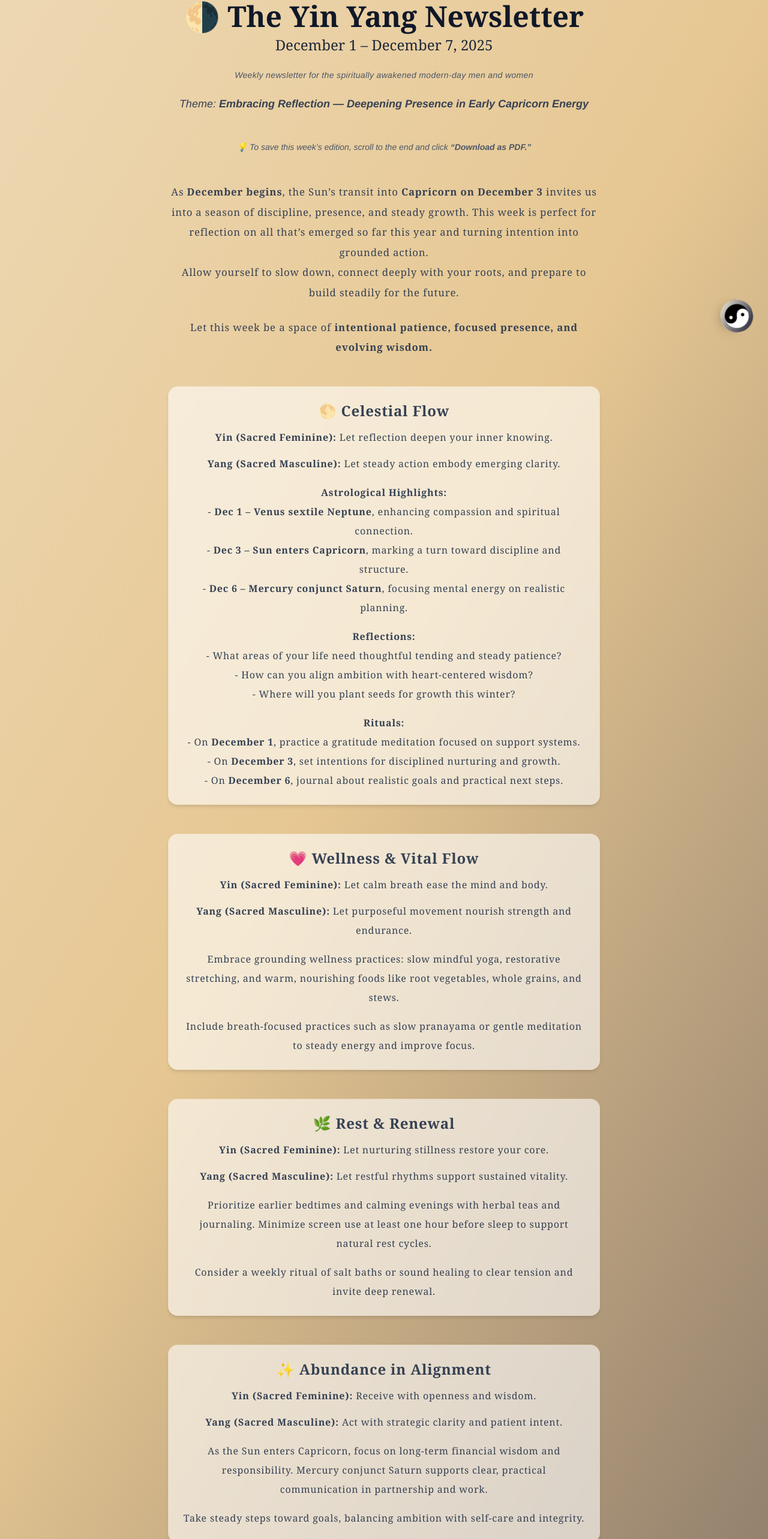
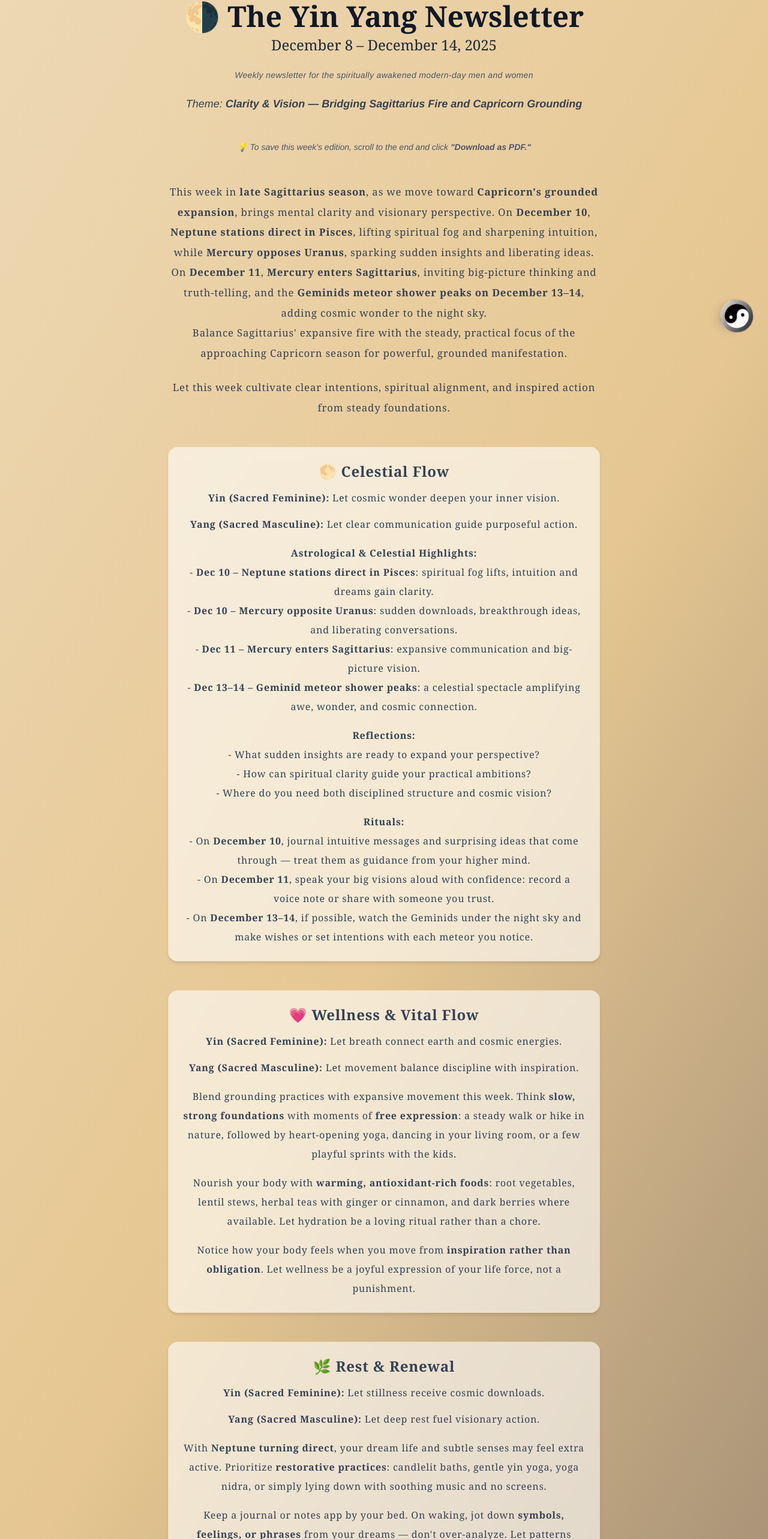
Before and after one commit to rajinipreethajohn/360-harmony-hub, a Next.js app: page /newsletter in a window 1280 px wide. Shown: the part 173-2739 px from the top of the page at 60% size. Built offline with nearby package versions, Linux system fonts and the light colour scheme.

Commit message:
'Dec 8-14'

```diff
--- a/app/newsletter/page.tsx
+++ b/app/newsletter/page.tsx
@@ -24,7 +24,7 @@ export default function NewsletterPage() {
         </h1>
 
         <h2 className="text-2xl font-serif text-gray-800 mb-1">
-          December 1 – December 7, 2025
+          December 8 – December 14, 2025
         </h2>
 
         <p className="italic text-sm text-gray-600 tracking-wide my-6">
@@ -35,15 +35,15 @@ export default function NewsletterPage() {
         <p className="italic text-lg text-gray-700">
           Theme:{" "}
           <b>
-            Embracing Reflection — Deepening Presence in Early Capricorn Energy
+            Clarity & Vision — Bridging Sagittarius Fire and Capricorn Grounding
           </b>
         </p>
       </motion.div>
 
       {/* 💡 PDF note */}
       <p className="text-center text-sm italic text-gray-600 mt-6 no-print">
-        💡 To save this week’s edition, scroll to the end and click{" "}
-        <b>“Download as PDF.”</b>
+        💡 To save this week's edition, scroll to the end and click{" "}
+        <b>"Download as PDF."</b>
       </p>
 
       {/* Intro */}
@@ -56,18 +56,24 @@ export default function NewsletterPage() {
       >
         <div className="text-center max-w-3xl mx-auto leading-loose text-[1.05rem] font-serif text-gray-700 tracking-wider">
           <p className="mb-6">
-            As <b>December begins</b>, the Sun’s transit into{" "}
-            <b>Capricorn on December 3</b> invites us into a season of
-            discipline, presence, and steady growth. This week is perfect for
-            reflection on all that’s emerged so far this year and turning
-            intention into grounded action.
+            This week in <b>late Sagittarius season</b>, as we move toward{" "}
+            <b>Capricorn&apos;s grounded expansion</b>, brings mental clarity
+            and visionary perspective. On <b>December 10</b>,{" "}
+            <b>Neptune stations direct in Pisces</b>, lifting spiritual fog and
+            sharpening intuition, while <b>Mercury opposes Uranus</b>, sparking
+            sudden insights and liberating ideas. On <b>December 11</b>,{" "}
+            <b>Mercury enters Sagittarius</b>, inviting big-picture thinking and
+            truth-telling, and the{" "}
+            <b>Geminids meteor shower peaks on December 13–14</b>, adding cosmic
+            wonder to the night sky.
             <br />
-            Allow yourself to slow down, connect deeply with your roots, and
-            prepare to build steadily for the future.
+            Balance Sagittarius&apos; expansive fire with the steady, practical
+            focus of the approaching Capricorn season for powerful, grounded
+            manifestation.
           </p>
           <p>
-            Let this week be a space of{" "}
-            <b>intentional patience, focused presence, and evolving wisdom.</b>
+            Let this week cultivate clear intentions, spiritual alignment, and
+            inspired action from steady foundations.
           </p>
         </div>
       </motion.div>
@@ -76,141 +82,190 @@ export default function NewsletterPage() {
       {[
         {
           title: "🌕 Celestial Flow",
-          yin: "Let reflection deepen your inner knowing.",
-          yang: "Let steady action embody emerging clarity.",
+          yin: "Let cosmic wonder deepen your inner vision.",
+          yang: "Let clear communication guide purposeful action.",
           content: (
             <>
               <p className="mt-4">
-                <b>Astrological Highlights:</b>
-                <br />- <b>Dec 1 – Venus sextile Neptune</b>, enhancing
-                compassion and spiritual connection.
-                <br />- <b>Dec 3 – Sun enters Capricorn</b>, marking a turn
-                toward discipline and structure.
-                <br />- <b>Dec 6 – Mercury conjunct Saturn</b>, focusing mental
-                energy on realistic planning.
+                <b>Astrological & Celestial Highlights:</b>
+                <br />- <b>Dec 10 – Neptune stations direct in Pisces</b>:
+                spiritual fog lifts, intuition and dreams gain clarity.
+                <br />- <b>Dec 10 – Mercury opposite Uranus</b>: sudden
+                downloads, breakthrough ideas, and liberating conversations.
+                <br />- <b>Dec 11 – Mercury enters Sagittarius</b>: expansive
+                communication and big-picture vision.
+                <br />- <b>Dec 13–14 – Geminid meteor shower peaks</b>: a
+                celestial spectacle amplifying awe, wonder, and cosmic
+                connection.
               </p>
               <p className="mt-4">
                 <b>Reflections:</b>
                 <br />
-                - What areas of your life need thoughtful tending and steady
-                patience?
+                - What sudden insights are ready to expand your perspective?
                 <br />
-                - How can you align ambition with heart-centered wisdom?
-                <br />- Where will you plant seeds for growth this winter?
+                - How can spiritual clarity guide your practical ambitions?
+                <br />- Where do you need both disciplined structure and cosmic
+                vision?
               </p>
               <p className="mt-4">
                 <b>Rituals:</b>
-                <br />- On <b>December 1</b>, practice a gratitude meditation
-                focused on support systems.
-                <br />- On <b>December 3</b>, set intentions for disciplined
-                nurturing and growth.
-                <br />- On <b>December 6</b>, journal about realistic goals and
-                practical next steps.
+                <br />- On <b>December 10</b>, journal intuitive messages and
+                surprising ideas that come through — treat them as guidance from
+                your higher mind.
+                <br />- On <b>December 11</b>, speak your big visions aloud with
+                confidence: record a voice note or share with someone you trust.
+                <br />- On <b>December 13–14</b>, if possible, watch the
+                Geminids under the night sky and make wishes or set intentions
+                with each meteor you notice.
               </p>
             </>
           ),
         },
         {
           title: "💗 Wellness & Vital Flow",
-          yin: "Let calm breath ease the mind and body.",
-          yang: "Let purposeful movement nourish strength and endurance.",
+          yin: "Let breath connect earth and cosmic energies.",
+          yang: "Let movement balance discipline with inspiration.",
           content: (
             <>
               <p className="mt-4">
-                Embrace grounding wellness practices: slow mindful yoga,
-                restorative stretching, and warm, nourishing foods like root
-                vegetables, whole grains, and stews.
+                Blend grounding practices with expansive movement this week.
+                Think <b>slow, strong foundations</b> with moments of{" "}
+                <b>free expression</b>: a steady walk or hike in nature,
+                followed by heart-opening yoga, dancing in your living room, or
+                a few playful sprints with the kids.
               </p>
               <p className="mt-4">
-                Include breath-focused practices such as slow pranayama or
-                gentle meditation to steady energy and improve focus.
+                Nourish your body with <b>warming, antioxidant-rich foods</b>:
+                root vegetables, lentil stews, herbal teas with ginger or
+                cinnamon, and dark berries where available. Let hydration be a
+                loving ritual rather than a chore.
+              </p>
+              <p className="mt-4">
+                Notice how your body feels when you move from{" "}
+                <b>inspiration rather than obligation</b>. Let wellness be a
+                joyful expression of your life force, not a punishment.
               </p>
             </>
           ),
         },
         {
           title: "🌿 Rest & Renewal",
-          yin: "Let nurturing stillness restore your core.",
-          yang: "Let restful rhythms support sustained vitality.",
+          yin: "Let stillness receive cosmic downloads.",
+          yang: "Let deep rest fuel visionary action.",
           content: (
             <>
               <p className="mt-4">
-                Prioritize earlier bedtimes and calming evenings with herbal
-                teas and journaling. Minimize screen use at least one hour
-                before sleep to support natural rest cycles.
+                With <b>Neptune turning direct</b>, your dream life and subtle
+                senses may feel extra active. Prioritize{" "}
+                <b>restorative practices</b>: candlelit baths, gentle yin yoga,
+                yoga nidra, or simply lying down with soothing music and no
+                screens.
               </p>
               <p className="mt-4">
-                Consider a weekly ritual of salt baths or sound healing to clear
-                tension and invite deep renewal.
+                Keep a journal or notes app by your bed. On waking, jot down{" "}
+                <b>symbols, feelings, or phrases</b> from your dreams —
+                don&apos;t over-analyze. Let patterns reveal themselves over
+                time.
+              </p>
+              <p className="mt-4">
+                Protect your nervous system with <b>soft boundaries</b>: limit
+                doomscrolling, step back from draining conversations, and give
+                yourself permission to say, “I&apos;ll answer this tomorrow.”
               </p>
             </>
           ),
         },
         {
           title: "✨ Abundance in Alignment",
-          yin: "Receive with openness and wisdom.",
-          yang: "Act with strategic clarity and patient intent.",
+          yin: "Receive inspired opportunities with open wisdom.",
+          yang: "Act with clear vision and grounded strategy.",
           content: (
             <>
               <p className="mt-4">
-                As the Sun enters Capricorn, focus on long-term financial wisdom
-                and responsibility. Mercury conjunct Saturn supports clear,
-                practical communication in partnership and work.
+                With <b>Mercury in Sagittarius</b>, your money and work mindset
+                naturally zooms out to the <b>big picture</b>. This is a
+                beautiful time to revisit your long-term financial story: What
+                kind of life are you truly building, and does your current
+                strategy match that vision?
               </p>
               <p className="mt-4">
-                Take steady steps toward goals, balancing ambition with
-                self-care and integrity.
+                Use Sagittarius&apos; optimism to brainstorm possibilities, then
+                invite the approaching <b>Capricorn energy</b> to refine them
+                into realistic steps: budgets, timelines, and small, consistent
+                actions.
+              </p>
+              <p className="mt-4">
+                Ask yourself:{" "}
+                <b>Where can I be more courageous in sharing my gifts?</b> and{" "}
+                <b>Where can I be more disciplined in nurturing them?</b>{" "}
+                Abundance grows where inspiration and responsibility meet.
               </p>
             </>
           ),
         },
         {
           title: "🧘 Stillness & Power",
-          yin: "Sink into the grounding warmth within you.",
-          yang: "Radiate calm, confident strength outward.",
+          yin: "Sink into cosmic wisdom while staying grounded.",
+          yang: "Radiate clarity from your steady center.",
           content: (
             <>
               <p className="mt-4">
-                Visualize roots growing deep beneath you, anchoring your
-                empowered presence. Use meditation and centered breathing to
-                balance focus and relaxation.
+                In meditation, visualize yourself as a{" "}
+                <b>mountain under a star-filled sky</b>: roots deep in the
+                earth, crown illuminated by cosmic light. Each inhale draws in
+                wisdom from above; each exhale anchors it into your body and
+                daily life.
               </p>
               <p className="mt-4">
-                <b>Affirm:</b> “I am grounded, patient, and steadily growing.”
+                Try a simple breath pattern: inhale for 4, hold for 4, exhale
+                for 6–8. Let the longer exhale signal safety to your nervous
+                system and create space for insight.
+              </p>
+              <p className="mt-4">
+                <b>Affirm:</b> &quot;I receive cosmic wisdom and ground it into
+                reality.&quot;
                 <br />
-                <b>Prompt:</b> What steady growth will you nurture this week?
+                <b>Prompt:</b> What vision will you lovingly and realistically
+                anchor this week?
               </p>
             </>
           ),
         },
         {
           title: "🌟 Sacred Affirmation",
-          yin: "Let steady patience be your guiding light.",
-          yang: "Let your actions reflect honest intention.",
+          yin: "Let universal wisdom flow through your roots.",
+          yang: "Let inspired action build your destined path.",
           content: (
             <>
               <p className="mt-4 italic">
-                “With grounded roots and open heart, I build my future wisely.”
+                &quot;I align heaven and earth within me — clear in vision,
+                steady in action.&quot;
               </p>
               <p className="mt-4">
-                Repeat this affirmation each day to embody focus and presence.
+                Repeat this each morning and evening. Imagine a column of light
+                running from above your head down through your spine into the
+                earth. See your choices for the day aligning with this column of
+                truth.
               </p>
             </>
           ),
         },
         {
           title: "🔮 A Final Whisper",
-          yin: "Let wisdom and patience sow seeds for lasting change.",
-          yang: "Let steady effort guide your unfolding path.",
+          yin: "Let starlight illuminate your deepest foundations.",
+          yang: "Let clear vision guide your steady ascent.",
           content: (
             <>
               <p className="mt-4 italic">
-                “This week, I embrace reflection and steady action — anchored,
-                aligned, alive.”
+                &quot;This week, I bridge cosmos and earth — clear, grounded,
+                alive.&quot;
               </p>
               <p className="mt-4">
-                As early Capricorn energy sets in, open to growth through
-                presence and intention.
+                As <b>Neptune clears</b> and <b>Mercury expands</b>, trust both
+                your intuition and your intellect. Let the skies inspire you,
+                but let your daily choices build the life you&apos;re truly
+                meant to live. One honest decision, one steady step at a time is
+                more magical than it looks.
               </p>
             </>
           ),
```
